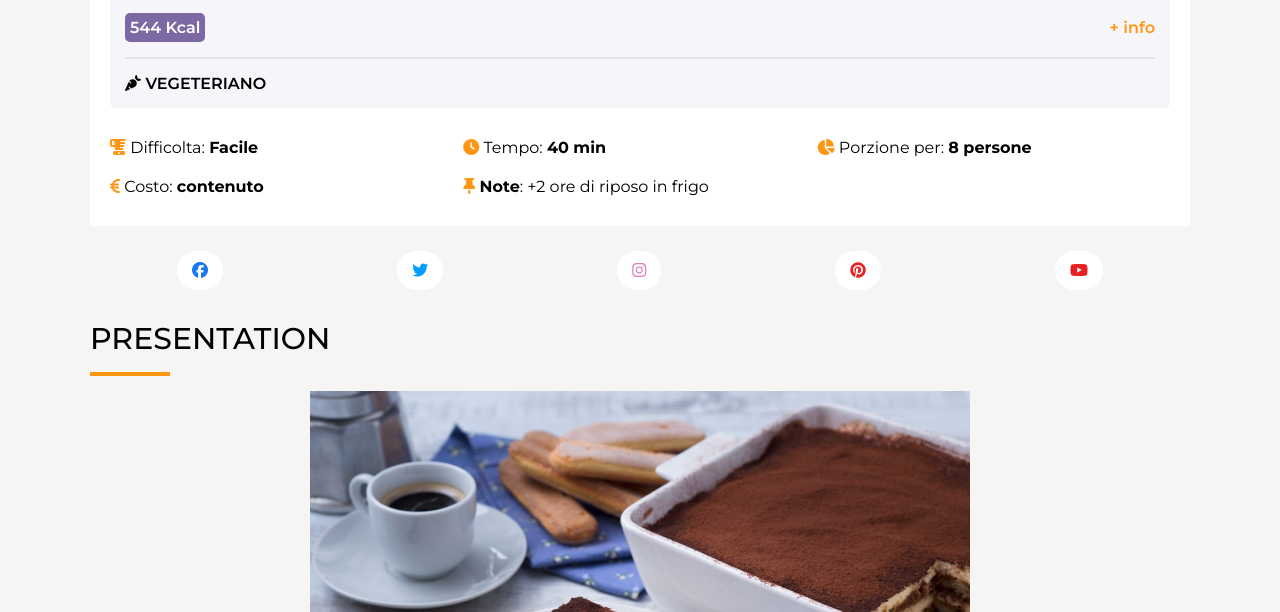
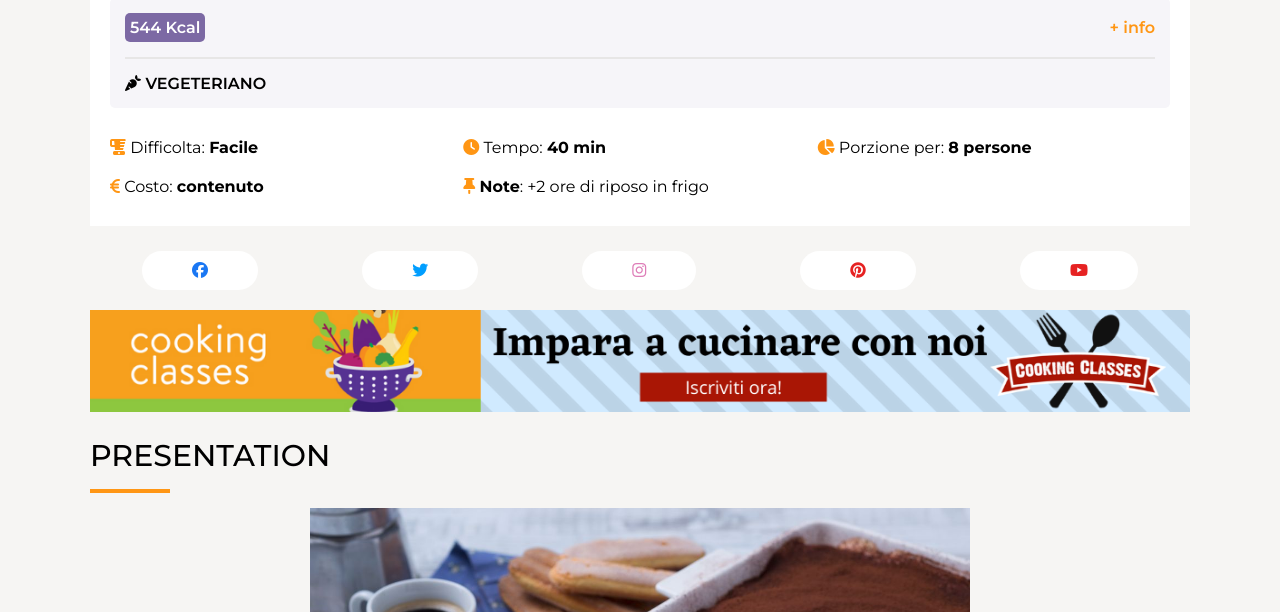
Before and after one commit to Tommaso-Panarotto/htmlcss-responsive-layout, a plain HTML site: page index.html in a window 1280 px wide. Shown: the part 536-1148 px from the top of the page. Drawn offline with Linux system fonts and the light colour scheme.

Commit message:
added responsive banner

```diff
--- a/css/responsive.css
+++ b/css/responsive.css
@@ -1,5 +1,6 @@
 /*Tablet mode 768*/
-.recipe-name>h2 span {
+.recipe-name>h2 span,
+.banner {
     display: none;
 }
 
@@ -28,4 +29,12 @@
     .recipe-summary li {
         flex-basis: calc(100% / 3);
     }
+
+    .socials a {
+        padding: 10px 50px;
+    }
+
+    .banner {
+        display: block;
+    }
 }
--- a/css/style.css
+++ b/css/style.css
@@ -39,6 +39,7 @@ ul {
 
 img {
     display: block;
+    width: 100%;
 }
 
 address {
--- a/index.html
+++ b/index.html
@@ -111,6 +111,9 @@
                     </ul>
                 </div>
 
+                <!-- Banner-->
+                <div class="banner mrp-15"><img src="img/banner.png" alt="banner cuisine lessons"></div>
+
                 <!--Presentation-->
                 <div class="presentation mrp-25">
                     <h2>PRESENTATION</h2>
```
